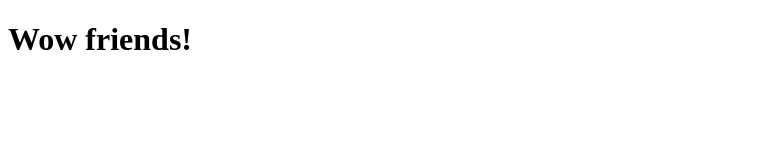
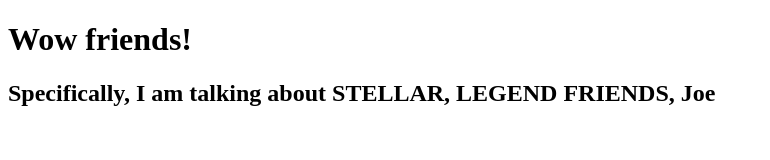
Before and after one commit to RadojkoR/friends-are-great, a plain HTML site: page index.html in a window 1280 px wide. Shown: the whole page, without its empty margins (0-770 px from the left). Drawn offline with Linux system fonts and the light colour scheme.

Commit message:
added moar joe :tophat:

```diff
--- a/index.html
+++ b/index.html
@@ -8,5 +8,7 @@
 </head>
 <body>
     <h1>Wow friends!</h1>
+
+    <h2>Specifically, I am talking about STELLAR, LEGEND FRIENDS, Joe</h2>
 </body>
 </html>
```
